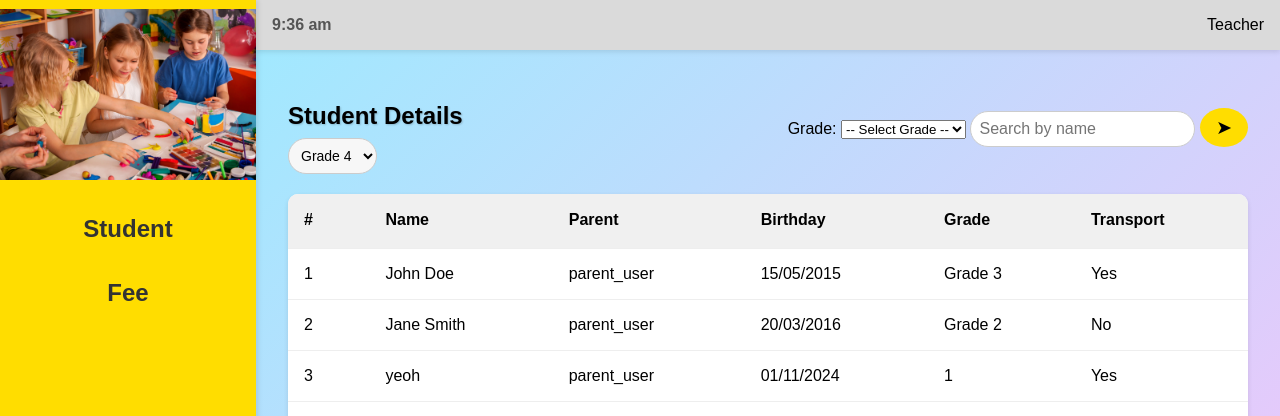
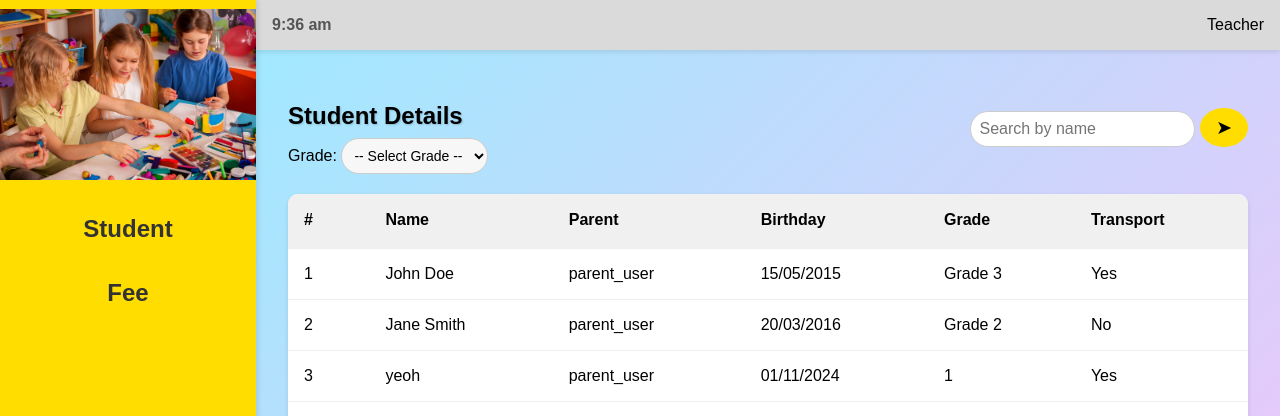
Before and after one commit to Sia139/soft-eng-assig, a Flask app: template templates/studentDetail.html in a window 1280 px wide. Shown: the top 416 px of the page. Run offline with Flask 3, Linux system fonts and the light colour scheme; the template is opened without the code that fills it: values that come from a table or form of the project are taken from there, others are empty.

Commit message:
update studentDetail

```diff
--- a/routes/teacher_routes.py
+++ b/routes/teacher_routes.py
@@ -58,11 +58,11 @@ def viewStudents():
     if current_user.role != "teacher":
         return "Access Denied", 403
 
-    search_name = request.args.get("name", "")
-    filter_grade = request.args.get("grade", "")
+    search_name = request.args.get("name", "").strip()
+    filter_grade = request.args.get("grade", "").strip()
 
     # Filter students based on query parameters
-    query = Student.query.options(joinedload(Student.fees))
+    query = Student.query
     if search_name:
         query = query.filter(Student.name.ilike(f"%{search_name}%"))
     if filter_grade:
--- a/templates/studentDetail.html
+++ b/templates/studentDetail.html
@@ -52,22 +52,22 @@
 
                 <div class="header-left">
                     <h1>Student Details</h1>
-                    <select id="grade" name="grade">
-                        <option value="4">Grade 4</option>
-                        <option value="5">Grade 5</option>
-                        <option value="6">Grade 6</option>
-                    </select>
-                </div>
 
-                <div class="search-bar">
-                    <form method="get" id="search-form">
+                    <!-- Add onchange attribute to the select element -->
+                    <form method="get" id="grade-form">
                         <label for="grade">Grade:</label>
-                        <select id="grade" name="grade">
+                        <select id="grade" name="grade" onchange="this.form.submit();">
                             <option value="">-- Select Grade --</option>
                             <option value="4" {% if filter_grade == "4" %}selected{% endif %}>Grade 4</option>
                             <option value="5" {% if filter_grade == "5" %}selected{% endif %}>Grade 5</option>
                             <option value="6" {% if filter_grade == "6" %}selected{% endif %}>Grade 6</option>
                         </select>
+                    </form>
+
+                </div>
+
+                <div class="search-bar">
+                    <form method="get" id="search-form">
                         <input type="text" id="search-name" name="name" placeholder="Search by name" value="{{ search_name }}">
                         <button type="submit">&#x27A4;</button>
                     </form>
```
Also changed, not shown: static/studentDetail.js (+12 -0 lines).
